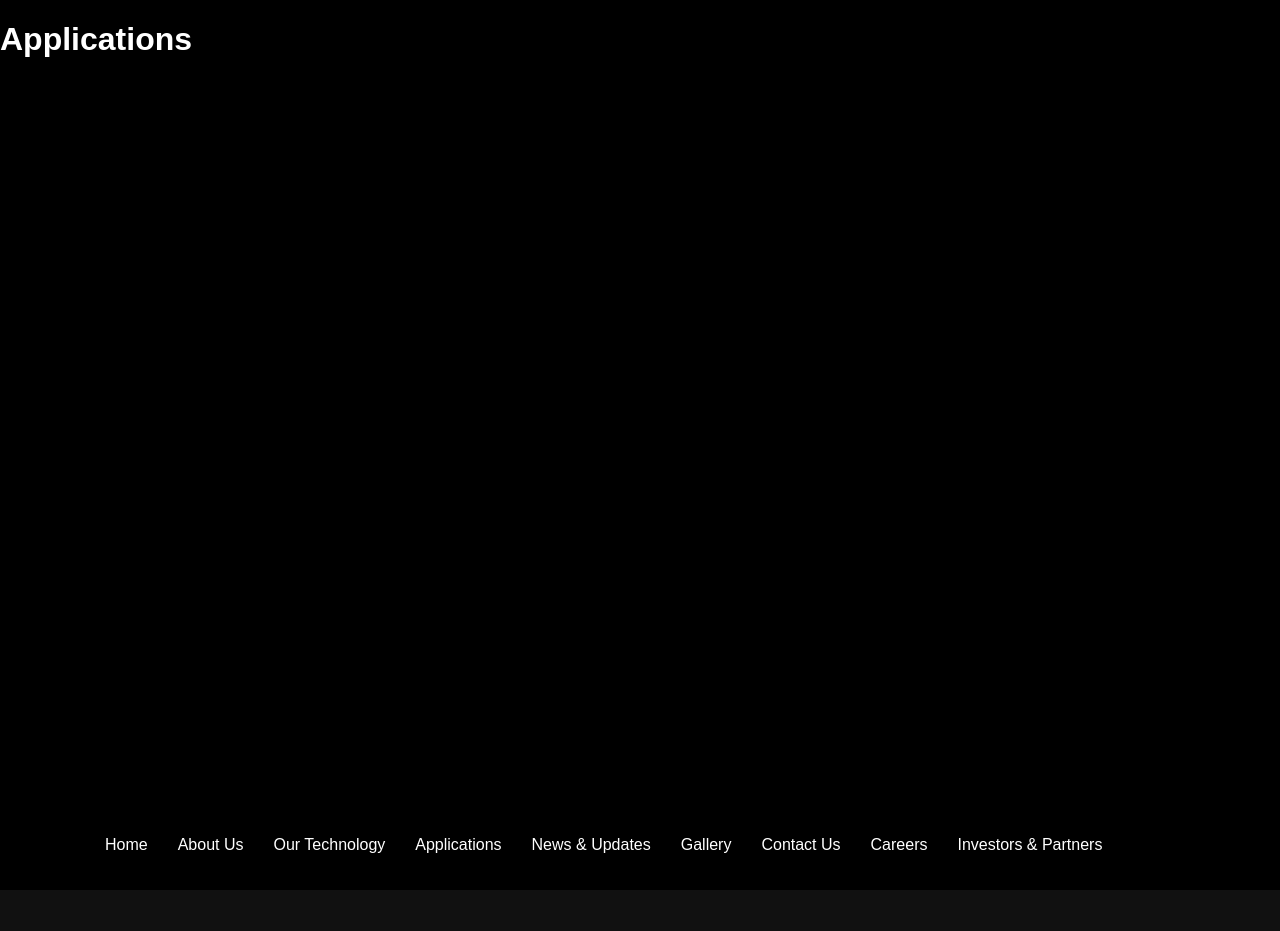
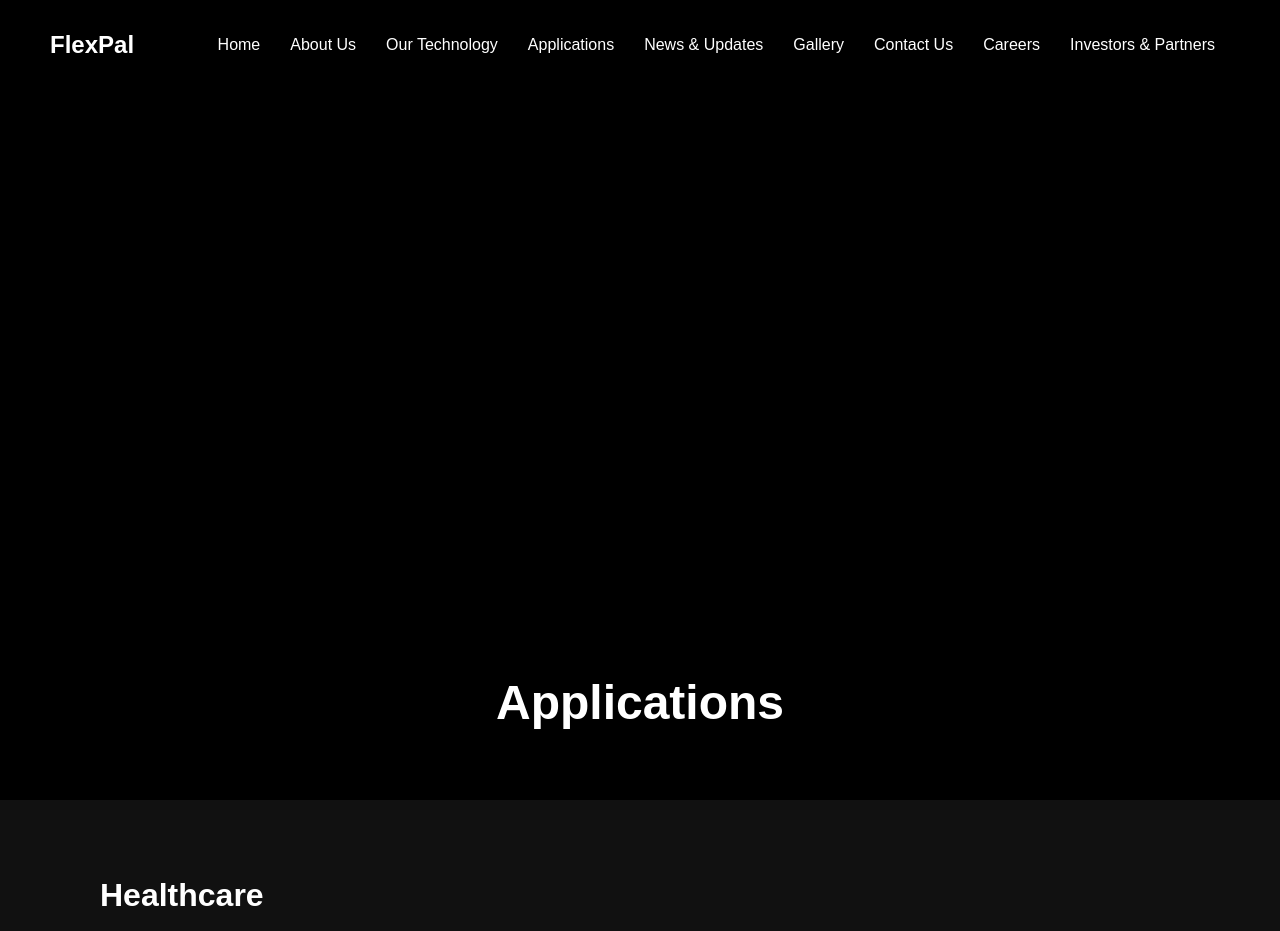
Before and after one commit to Enobs/FlexPalWeb, a plain HTML site: page applications.html in a window 1280 px wide. Shown: the top 931 px of the page. Drawn offline with Linux system fonts and the light colour scheme.

Commit message:
Update applications.html

```diff
--- a/applications.html
+++ b/applications.html
@@ -8,10 +8,11 @@
 </head>
 <body>
     <header>
-        <h1>Applications</h1>
-    </header>
         <nav>
-        <ul>
+            <div class="logo">
+                <a href="index.html">FlexPal</a>
+            </div>
+            <ul class="nav-links">
                 <li><a href="index.html">Home</a></li>
                 <li><a href="about.html">About Us</a></li>
                 <li><a href="technology.html">Our Technology</a></li>
@@ -23,6 +24,10 @@
                 <li><a href="investors.html">Investors & Partners</a></li>
             </ul>
         </nav>
+        <div class="hero">
+            <h1>Applications</h1>
+        </div>
+    </header>
     <section class="applications">
         <h2>Healthcare</h2>
         <p>Our soft robots are used in healthcare for...</p>
```
Lines whose indentation alone changed are shown as unchanged.
